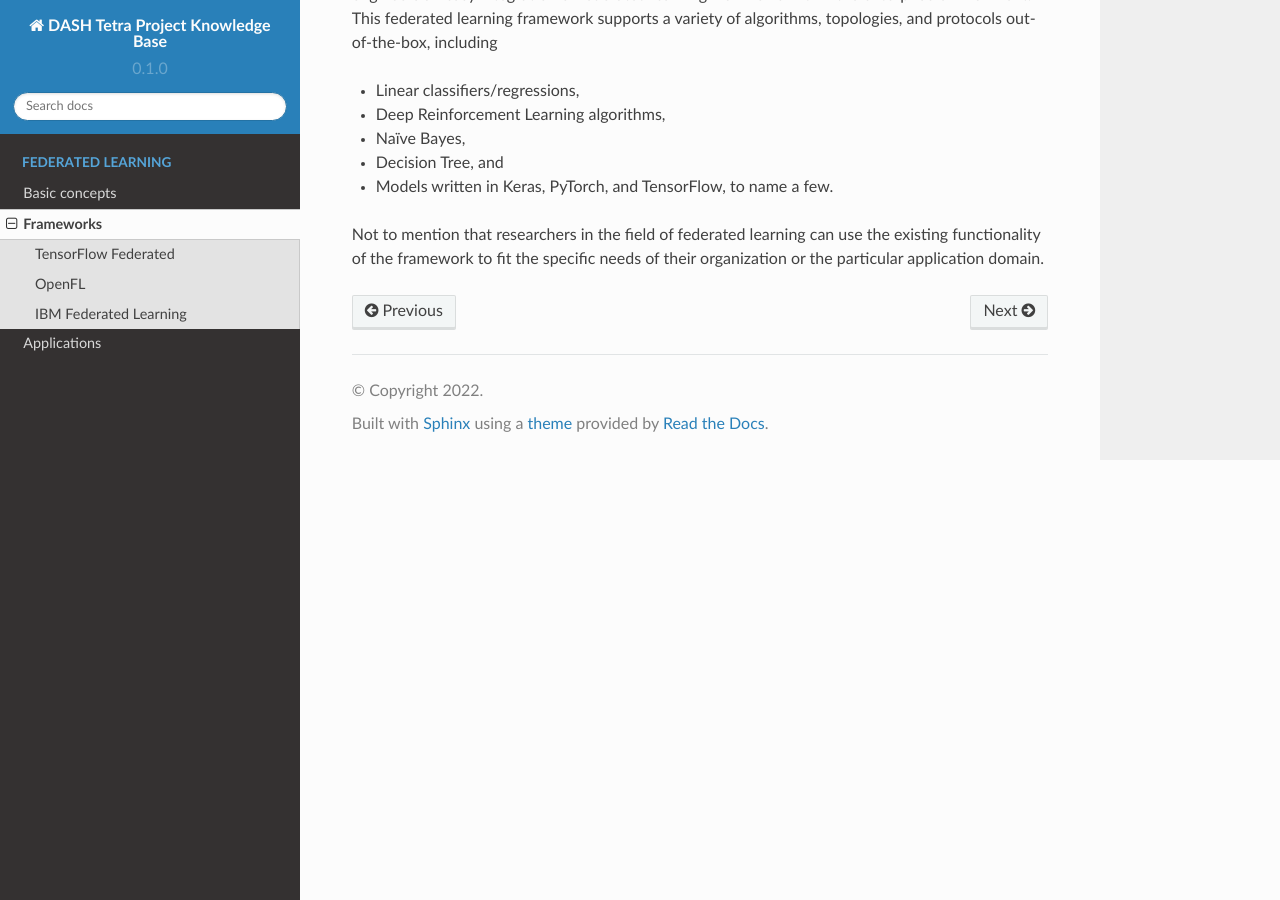
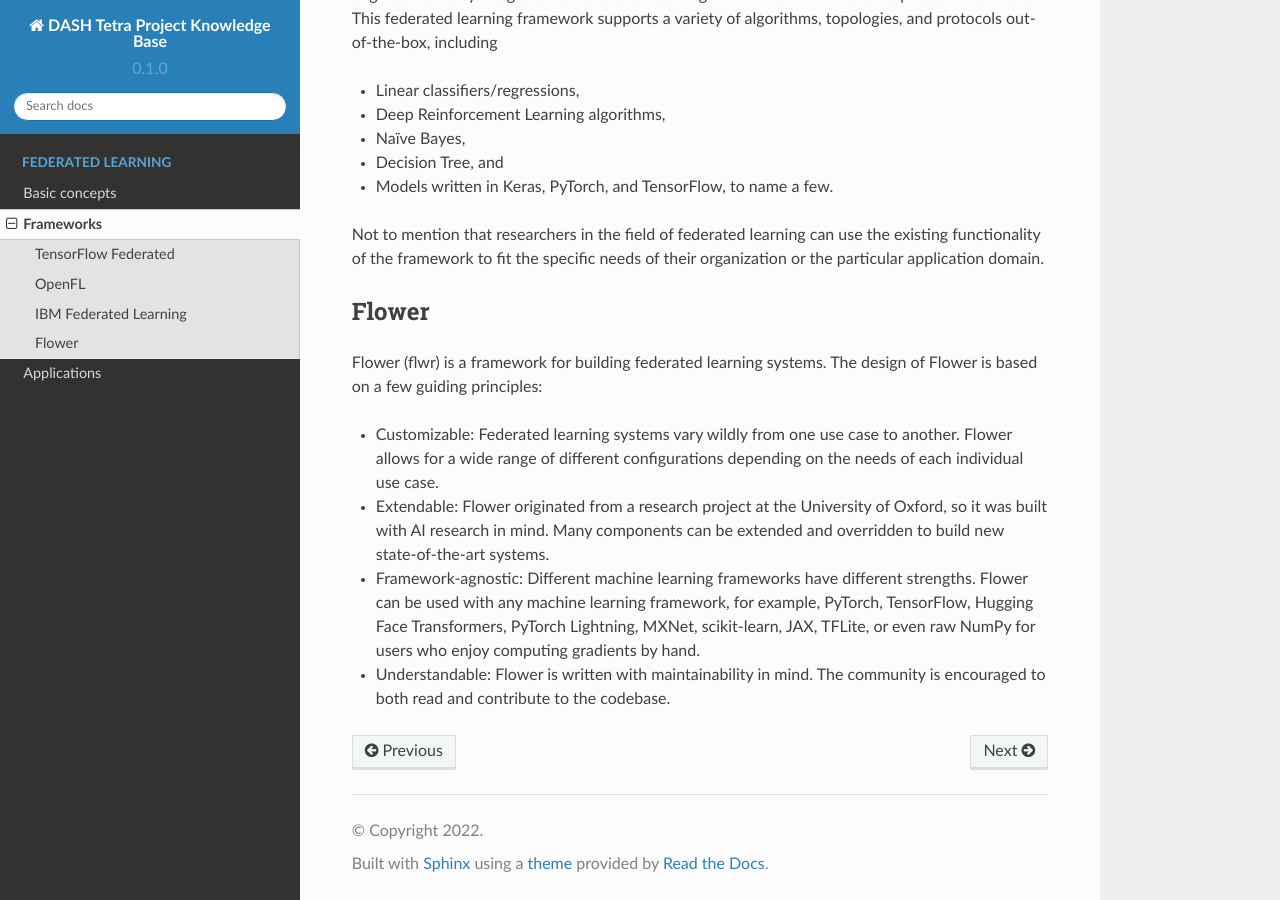
Before and after one commit to thomasvdbossche/dash-knowledge-base, a Sphinx documentation site: the page built from docs/source/topics/frameworks.rst, in a window 1280 px wide and 900 px high, scrolled down 777 px. Built offline with Sphinx 7.4.7 and the Read the Docs theme 2.0.0, drawn with Linux system fonts in a browser that asks for light colours.

Commit message:
Added Flower as Federated Learning framework.

```diff
--- a/docs/source/topics/frameworks.rst
+++ b/docs/source/topics/frameworks.rst
@@ -29,3 +29,15 @@ IBM Federated Learning is a framework that promises data scientists and machine
 - Models written in Keras, PyTorch, and TensorFlow, to name a few.
 
 Not to mention that researchers in the field of federated learning can use the existing functionality of the framework to fit the specific needs of their organization or the particular application domain.
+
+Flower
+-----------------------------------
+Flower (flwr) is a framework for building federated learning systems. The design of Flower is based on a few guiding principles:
+
+- Customizable: Federated learning systems vary wildly from one use case to another. Flower allows for a wide range of different configurations depending on the needs of each individual use case.
+
+- Extendable: Flower originated from a research project at the University of Oxford, so it was built with AI research in mind. Many components can be extended and overridden to build new state-of-the-art systems.
+
+- Framework-agnostic: Different machine learning frameworks have different strengths. Flower can be used with any machine learning framework, for example, PyTorch, TensorFlow, Hugging Face Transformers, PyTorch Lightning, MXNet, scikit-learn, JAX, TFLite, or even raw NumPy for users who enjoy computing gradients by hand.
+
+- Understandable: Flower is written with maintainability in mind. The community is encouraged to both read and contribute to the codebase.
```
